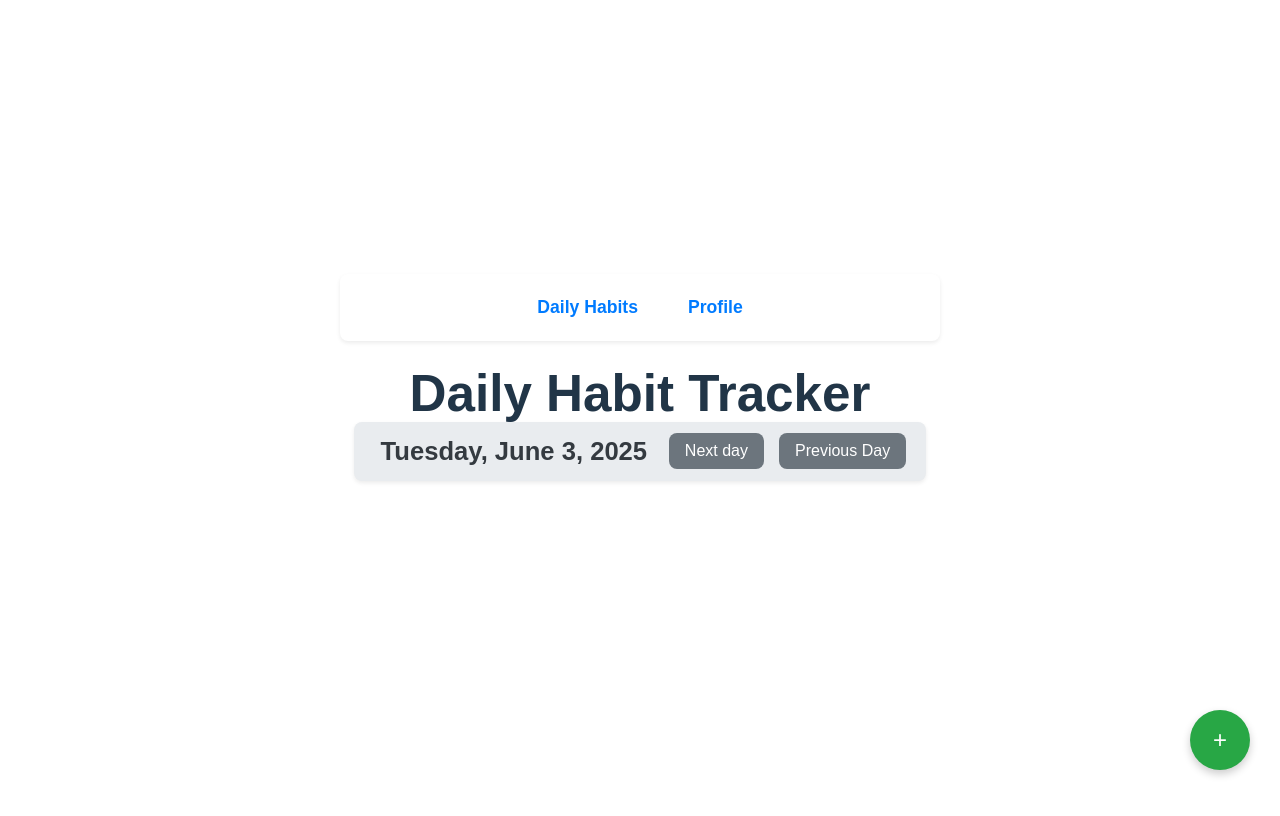
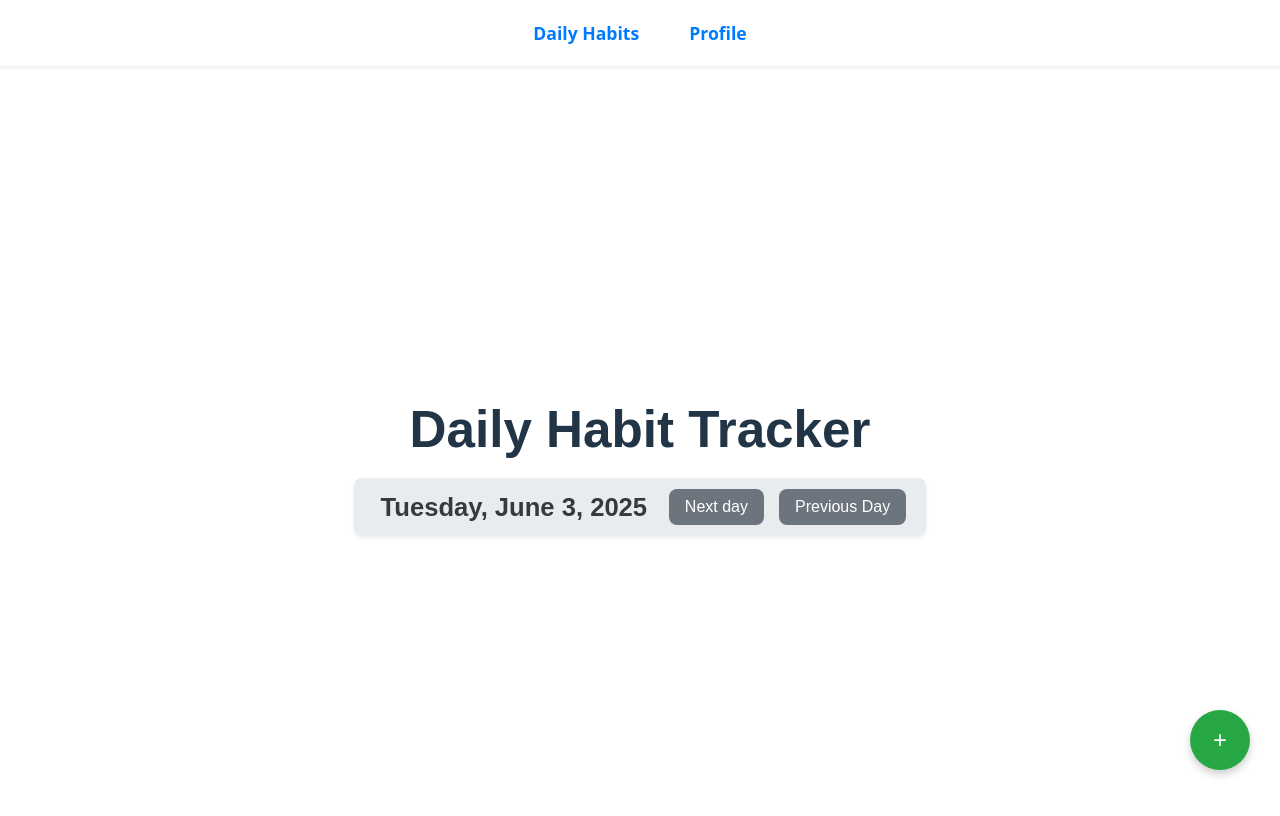
Before and after one commit to Prateek-Singh-2000/my-habit-calendar-web, a React (Vite) app: page / in a window 1280 px wide. Shown: the top 816 px of the page. Built offline with nearby package versions, Linux system fonts and the light colour scheme.

Commit message:
Properly aligned header for global nav

```diff
--- a/src/App.css
+++ b/src/App.css
@@ -1,27 +1,11 @@
-.app-container {
-	font-family: "Arial", sans-serif;
-	display: flex;
-	flex-direction: column;
-	justify-content: center;
-	align-items: center;
-	min-height: 100vh;
-	padding: 20px;
-	box-sizing: border-box;
-}
-
 .global-nav {
 	width: 100%;
-	max-width: 600px;
-	/* Match habits list container max-width for alignment */
 	display: flex;
 	justify-content: center;
 	gap: 30px;
 	padding: 15px 0;
 	margin-bottom: 25px;
-	/* Space between nav and page content */
 	background-color: #fff;
-	/* White background for the nav */
-	border-radius: 8px;
 	box-shadow: 0 2px 4px rgba(0, 0, 0, 0.08);
 }
 
@@ -41,3 +25,14 @@
 	background-color: #f0f0f0;
 	color: #0056b3;
 }
+
+.app-container {
+	font-family: "Arial", sans-serif;
+	display: flex;
+	flex-direction: column;
+	justify-content: center;
+	align-items: center;
+	min-height: 100vh;
+	padding: 20px;
+	box-sizing: border-box;
+}
--- a/src/App.tsx
+++ b/src/App.tsx
@@ -5,7 +5,7 @@ import "./App.css";
 
 function App() {
 	return (
-		<div className="app-container">
+		<>
 			<div className="global-nav">
 				<Link to="/" className="nav-link">
 					Daily Habits
@@ -14,12 +14,14 @@ function App() {
 					Profile
 				</Link>
 			</div>
+			<div className="app-container">
 				<Routes>
 					<Route path="/" element={<DailyHabitsPage />} />
 					<Route path="/profile" element={<ProfilePage />} />
 					<Route path="*" element={<h2>404 - Page Not Found</h2>} />
 				</Routes>
 			</div>
+		</>
 	);
 }
 
--- a/src/pages/DailyHabitsPage/DailyHabitsPage.css
+++ b/src/pages/DailyHabitsPage/DailyHabitsPage.css
@@ -1,4 +1,6 @@
-
+.app-container h1 {
+	margin-bottom: 20px;
+}
 .date-navigation {
 	display: flex;
 	align-items: center;
--- a/src/pages/ProfilePage/ProfilePage.tsx
+++ b/src/pages/ProfilePage/ProfilePage.tsx
@@ -1,4 +1,5 @@
 import "./ProfilePage.css";
+import { Link } from "react-router-dom";
 
 function ProfilePage() {
 	// Hard code values for now
@@ -7,6 +8,7 @@ function ProfilePage() {
 	const userPhotoUrl = "https://avatar.iran.liara.run/public/48";
 	return (
 		<div className="profile-page">
+			<Link to="/">Go Back</Link>
 			<h1>Profile Page</h1>
 			<div className="profile-information">
 				<img src={userPhotoUrl} alt="Profile" className="profile-photo" />
```
Lines whose indentation alone changed are shown as unchanged.
